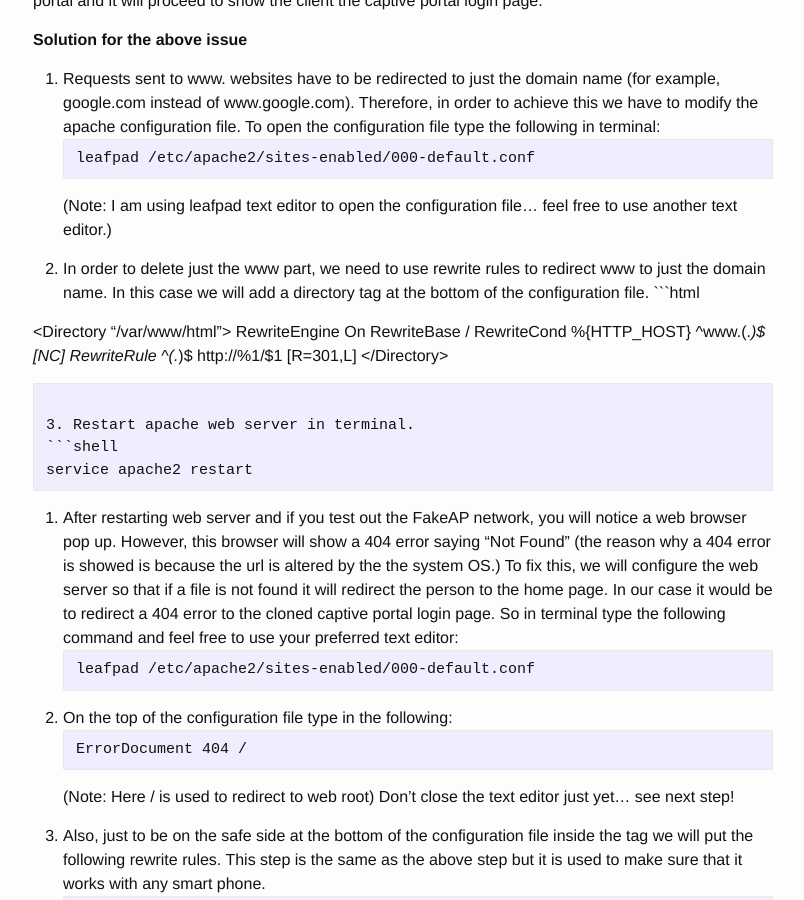
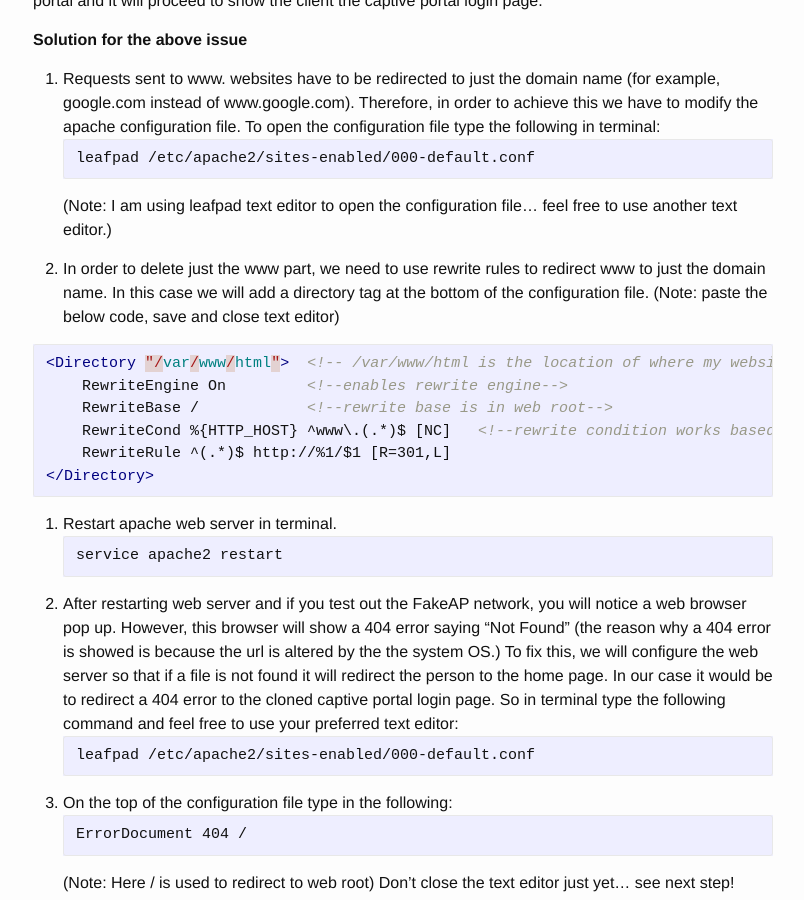
Before and after one commit to alexalwks2/aaronjohn2.github.io, a Jekyll site: the page built from _posts/2018-12-23-captive-portal.md, in a window 1280 px wide and 900 px high, scrolled down 3258 px. Shown: the whole window, without its empty margins (237-1041 px from the left). Built offline with Jekyll 4.4.1, drawn with Linux system fonts in a browser that asks for light colours; comment, search, counter and statistics services are not loaded.

Commit message:
Update 2018-12-23-captive-portal.md

````diff
--- a/_posts/2018-12-23-captive-portal.md
+++ b/_posts/2018-12-23-captive-portal.md
@@ -120,7 +120,8 @@ leafpad /etc/apache2/sites-enabled/000-default.conf
 ```
 (Note: I am using leafpad text editor to open the configuration file... feel free to use another text editor.)
 
-2. In order to delete just the www part, we need to use rewrite rules to redirect www to just the domain name. In this case we will add a directory tag at the bottom of the configuration file.
+2. In order to delete just the www part, we need to use rewrite rules to redirect www to just the domain name. In this case we will add a directory tag at the bottom of the configuration file. (Note: paste the below code, save and close text editor)
+
 ```html
 <Directory "/var/www/html">  <!-- /var/www/html is the location of where my website is stored-->
     RewriteEngine On         <!--enables rewrite engine-->
````
